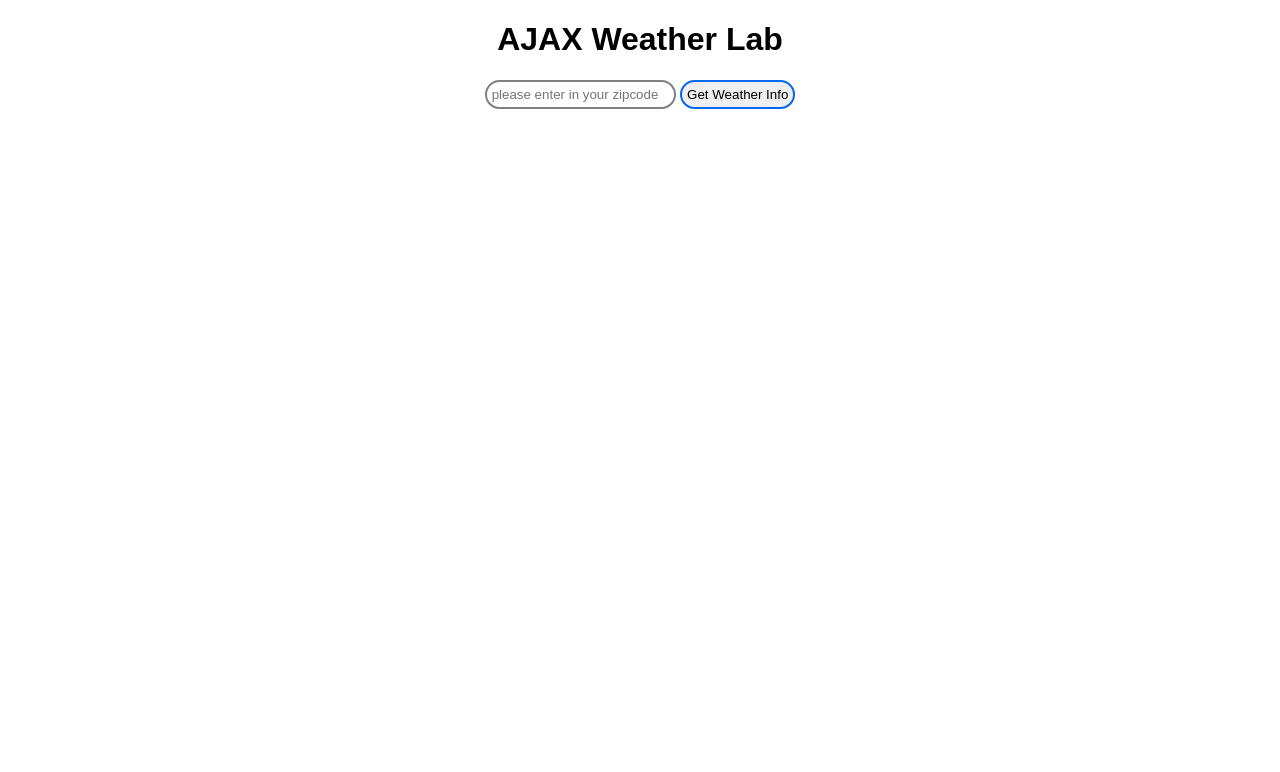
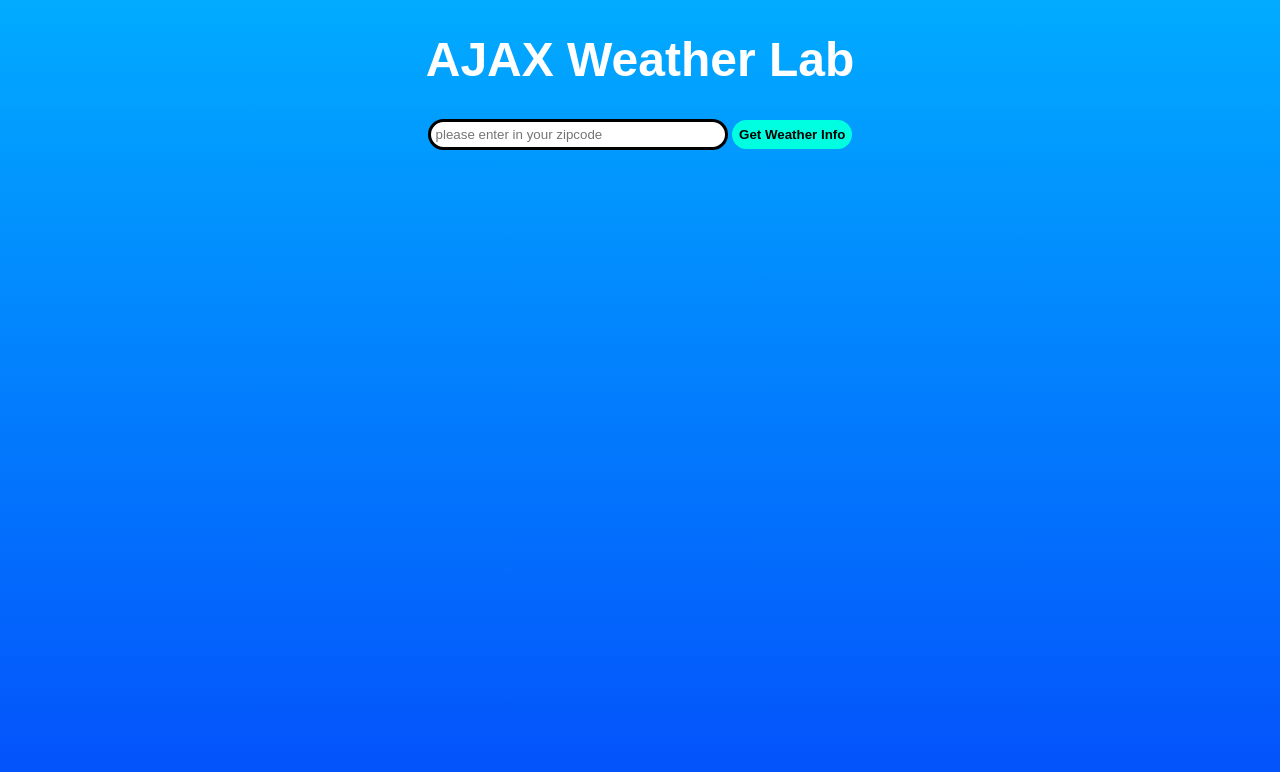
Before and after one commit to BrandonHaupt/GA-Weather-app, a plain HTML site: page index.html in a window 1280 px wide. Drawn offline with nearby package versions, Linux system fonts and the light colour scheme; no server answers.

Commit message:
updated css

```diff
--- a/css/weatherapp.css
+++ b/css/weatherapp.css
@@ -5,20 +5,38 @@
 
 body {
     text-align: center;
+   /* Created with https://www.css-gradient.com */
+    background: #01ABFF;
+    background: -webkit-linear-gradient(top, #01ABFF, #044BFB);
+    background: -moz-linear-gradient(top, #01ABFF, #044BFB);
+    background: linear-gradient(to bottom, #01ABFF, #044BFB);
+    height: 100vh;
+    color: white;
+}
+
+h1 {
+    font-size: 3rem;
 }
 
 .textField {
     padding: 5px;
     border-radius: 20px;
-    border: 2px solid grey;
+    border: 3px solid black;
+    width: 300px;
 }
 
 .button {
     padding: 5px;
     border-radius: 20px;
-    border: 2px solid rgb(1, 105, 242);
+    border: 2px solid #00ffe1;
     cursor: pointer;
-    /* background-color: ; */
+    background-color: #00ffe1;
+    font-weight: 700;
+}
+
+.button:hover {
+    background-color: rgb(77, 63, 225);
+    color: white;
 }
 
 div {
@@ -27,6 +45,7 @@ div {
     margin: 0 auto;
     width: 30%;
     padding: 30px 0;
+    font-size: 1.2rem;
 }
 
 p{
--- a/js/weatherapp.js
+++ b/js/weatherapp.js
@@ -32,8 +32,8 @@ function getLocation(location){
             const div = $('<div>')
 
             div.html(`<p>Weather For: ${data.name}</p>
-            <p>Temperature: ${temp}</p>
-            <p>Feels like: ${f}</p>
+            <p>Temperature: ${temp}&deg</p>
+            <p>Feels like: ${f}&deg</p>
             <p>Weather: ${data.weather[0].description}</p>
             `)
 
@@ -51,4 +51,4 @@ $('input[type=submit]').on("click", (event) => {
     getLocation(inputText)
 })
 
-getLocation("63376")
+getLocation("73007")
```
